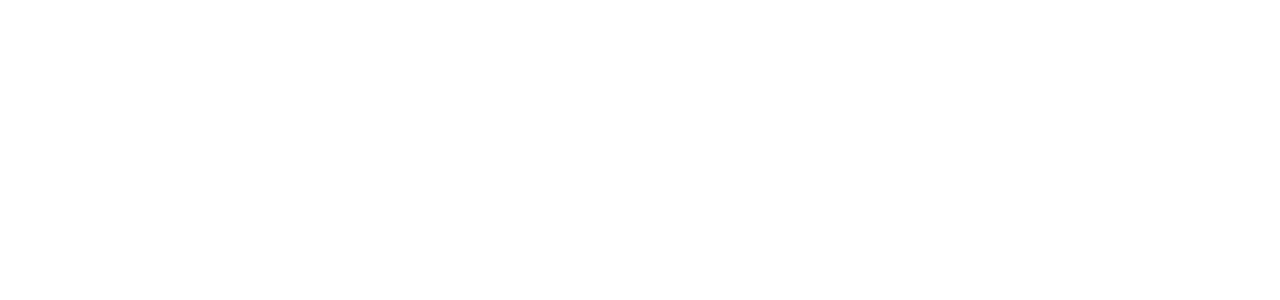
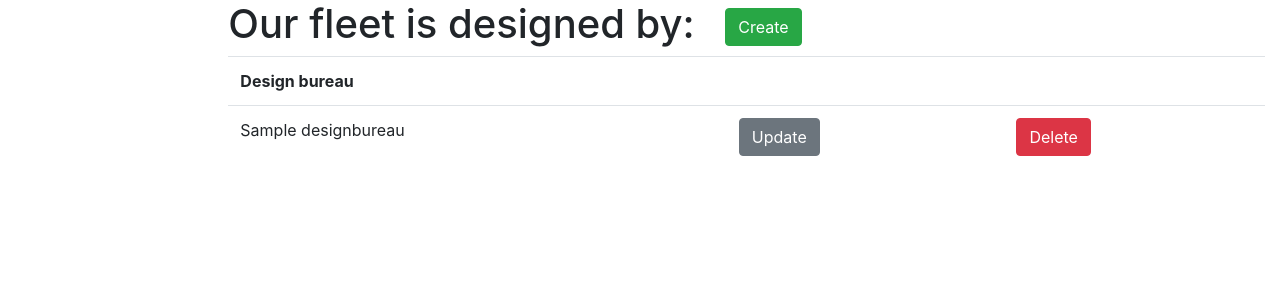
Before and after one commit to viktory-koroliova/flight_manager_mate, a Django app: page /bureaus/ in a window 1280 px wide. Before the commit the part shown is empty. Shown: the top 300 px of the page. Run offline with Django 4.2, Linux system fonts and the light colour scheme; a user stored in the database is signed in; tables that the repository leaves empty hold one stand-in row (values such as "Sample post").

Commit message:
Impoved template design_bureau_list

```diff
--- a/templates/flight/design_bureau_list.html
+++ b/templates/flight/design_bureau_list.html
@@ -1,8 +1,36 @@
 {% extends "base.html" %}
 
 {% block content %}
-  {% for design_bureau in design_bureau_list %}
-    <p>{{ design_bureau.name }}</p>
-  {% endfor %}
+
+  {% if designbureau_list %}
+    <h1>
+      Our fleet is designed by:
+      <a href="{% url 'flight:design-bureau-create' %}" class="btn btn-success link-to-page" style="margin-left: 20px">
+        Create
+      </a>
+    </h1>
+
+    <table class="table">
+      <tr>
+        <th>Design bureau</th>
+        <th>{# Update #}</th>
+        <th>{# Delete #}</th>
+      </tr>
+
+      {% for bureau in designbureau_list %}
+        <tr>
+          <td>{{ bureau.name }}</td>
+          <td>
+            <a href="{% url 'flight:design-bureau-update' pk=bureau.id %}" class="btn btn-secondary link-to-page">Update</a>
+          </td>
+          <td>
+            <a href="{% url 'flight:design-bureau-delete' pk=bureau.id %}" class="btn btn-danger link-to-page">Delete</a>
+          </td>
+        </tr>
+      {% endfor %}
+    </table>
+    {% else %}
+    <p>There is no bureau yet.</p>
+  {% endif %}
 
 {% endblock %}
```
